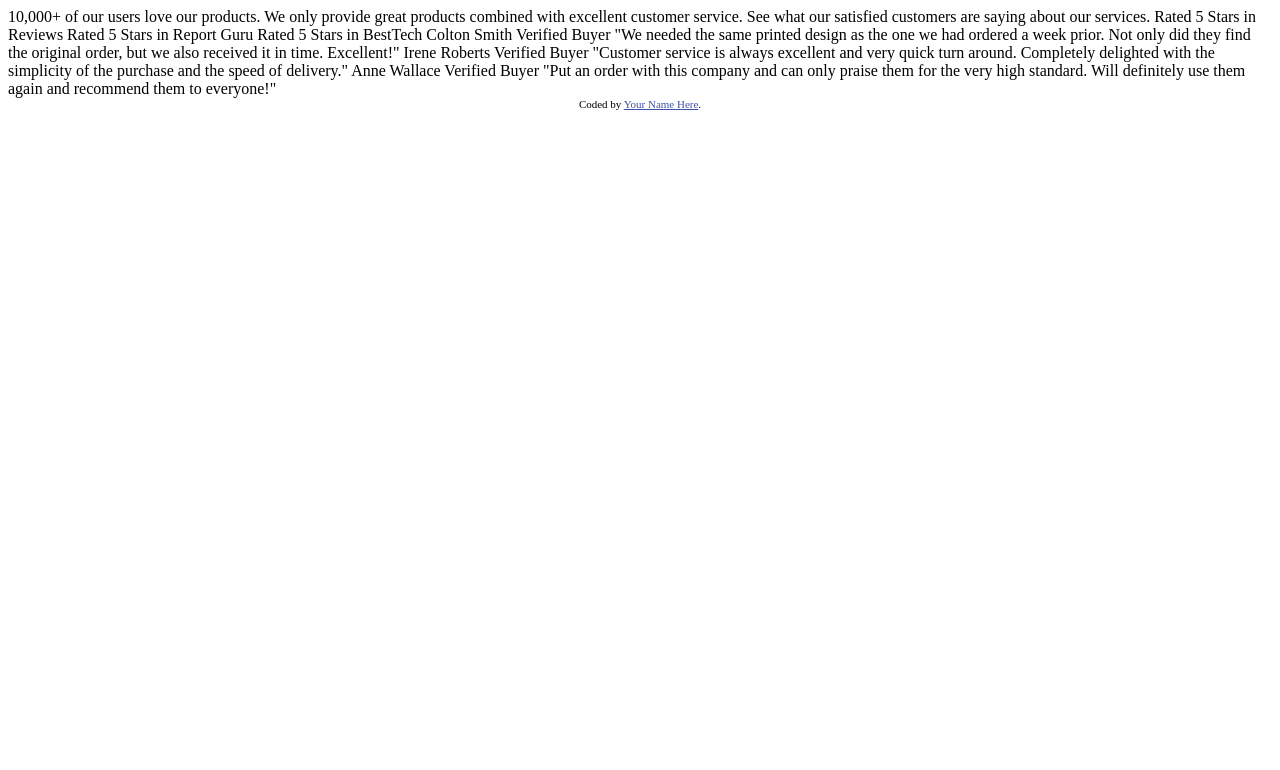
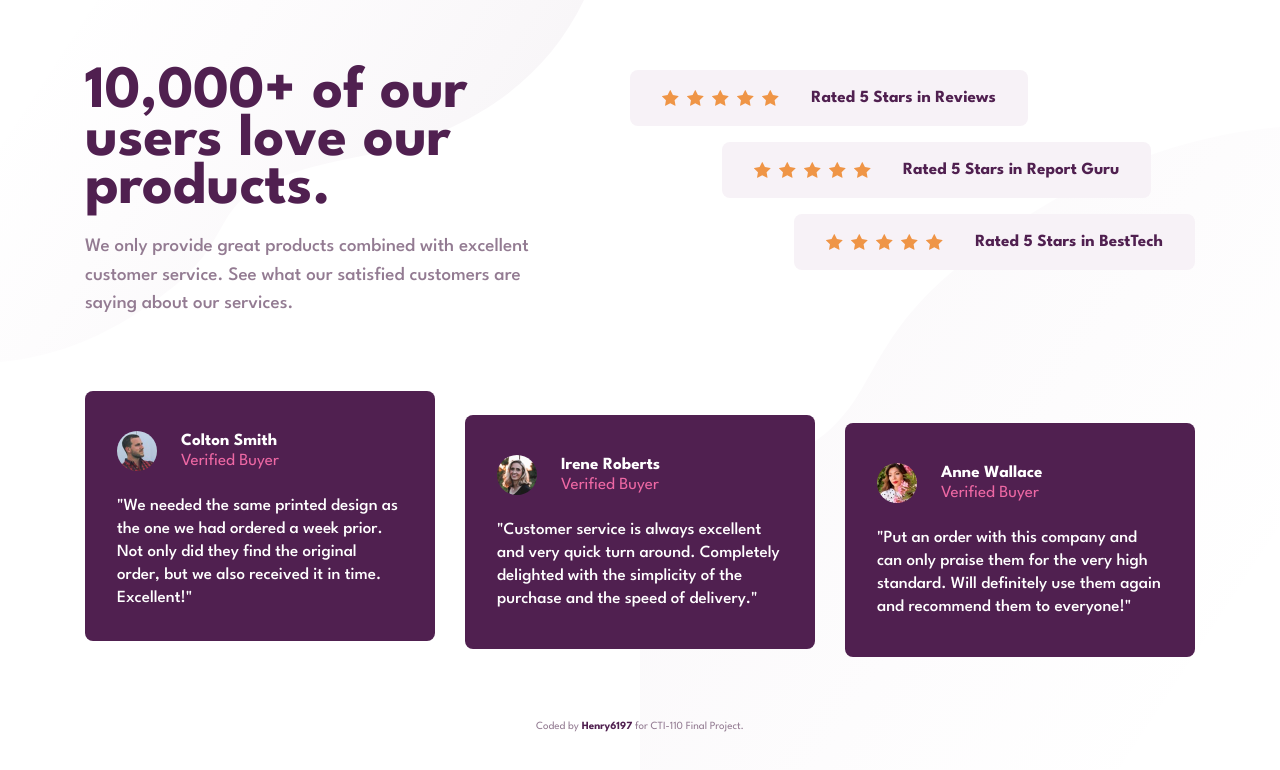
Before and after one commit to Henry6197/Short-CTI-110-FinalProject, a plain HTML site: page social-proof-section-master/social-proof-section-master/index.html in a window 1280 px wide. Drawn offline with Linux system fonts and the light colour scheme.

Commit message:
Final Project Day 1

```diff
--- a/social-proof-section-master/social-proof-section-master/index.html
+++ b/social-proof-section-master/social-proof-section-master/index.html
@@ -3,7 +3,6 @@
   <head>
     <meta charset="UTF-8" />
     <meta name="viewport" content="width=device-width, initial-scale=1.0" />
-    <!-- displays site properly based on user's device -->
 
     <link
       rel="icon"
@@ -12,47 +11,107 @@
       href="./images/favicon-32x32.png"
     />
 
+    <!-- Google Fonts -->
+    <link rel="preconnect" href="https://fonts.googleapis.com">
+    <link rel="preconnect" href="https://fonts.gstatic.com" crossorigin>
+    <link href="https://fonts.googleapis.com/css2?family=League+Spartan:wght@400;500;700&display=swap" rel="stylesheet">
+
+    <!-- Custom CSS -->
+    <link rel="stylesheet" href="styles.css">
+
     <title>CTI-110 Final Project | Social proof section</title>
-
-    <!-- Feel free to remove these styles or customise in your own stylesheet 👍 -->
-    <style>
-      .attribution {
-        font-size: 11px;
-        text-align: center;
-      }
-      .attribution a {
-        color: hsl(228, 45%, 44%);
-      }
-    </style>
   </head>
   <body>
-    10,000+ of our users love our products.
+    <main class="container">
+      <!-- Header Section -->
+      <section class="header">
+        <div class="header-content">
+          <h1>10,000+ of our users love our products.</h1>
+          <p>We only provide great products combined with excellent customer service. See what our satisfied customers are saying about our services.</p>
+        </div>
 
-    We only provide great products combined with excellent customer service.
-    See what our satisfied customers are saying about our services.
+        <!-- Ratings Section -->
+        <div class="ratings">
+          <div class="rating-card rating-1">
+            <div class="stars">
+              <img src="./images/icon-star.svg" alt="star" aria-hidden="true">
+              <img src="./images/icon-star.svg" alt="star" aria-hidden="true">
+              <img src="./images/icon-star.svg" alt="star" aria-hidden="true">
+              <img src="./images/icon-star.svg" alt="star" aria-hidden="true">
+              <img src="./images/icon-star.svg" alt="star" aria-hidden="true">
+            </div>
+            <p class="rating-text">Rated 5 Stars in Reviews</p>
+          </div>
 
-    Rated 5 Stars in Reviews
-    Rated 5 Stars in Report Guru
-    Rated 5 Stars in BestTech
+          <div class="rating-card rating-2">
+            <div class="stars">
+              <img src="./images/icon-star.svg" alt="star" aria-hidden="true">
+              <img src="./images/icon-star.svg" alt="star" aria-hidden="true">
+              <img src="./images/icon-star.svg" alt="star" aria-hidden="true">
+              <img src="./images/icon-star.svg" alt="star" aria-hidden="true">
+              <img src="./images/icon-star.svg" alt="star" aria-hidden="true">
+            </div>
+            <p class="rating-text">Rated 5 Stars in Report Guru</p>
+          </div>
 
-    Colton Smith
-    Verified Buyer
-    "We needed the same printed design as the one we had ordered a week prior.
-    Not only did they find the original order, but we also received it in time.
-    Excellent!"
+          <div class="rating-card rating-3">
+            <div class="stars">
+              <img src="./images/icon-star.svg" alt="star" aria-hidden="true">
+              <img src="./images/icon-star.svg" alt="star" aria-hidden="true">
+              <img src="./images/icon-star.svg" alt="star" aria-hidden="true">
+              <img src="./images/icon-star.svg" alt="star" aria-hidden="true">
+              <img src="./images/icon-star.svg" alt="star" aria-hidden="true">
+            </div>
+            <p class="rating-text">Rated 5 Stars in BestTech</p>
+          </div>
+        </div>
+      </section>
 
-    Irene Roberts
-    Verified Buyer
-    "Customer service is always excellent and very quick turn around. Completely
-    delighted with the simplicity of the purchase and the speed of delivery."
+      <!-- Testimonials Section -->
+      <section class="testimonials">
+        <article class="testimonial-card card-1">
+          <div class="testimonial-header">
+            <img src="./images/image-colton.jpg" alt="Colton Smith" class="testimonial-img">
+            <div class="testimonial-info">
+              <h2 class="testimonial-name">Colton Smith</h2>
+              <p class="testimonial-status">Verified Buyer</p>
+            </div>
+          </div>
+          <blockquote class="testimonial-quote">
+            "We needed the same printed design as the one we had ordered a week prior. Not only did they find the original order, but we also received it in time. Excellent!"
+          </blockquote>
+        </article>
 
-    Anne Wallace
-    Verified Buyer
-    "Put an order with this company and can only praise them for the very high
-    standard. Will definitely use them again and recommend them to everyone!"
+        <article class="testimonial-card card-2">
+          <div class="testimonial-header">
+            <img src="./images/image-irene.jpg" alt="Irene Roberts" class="testimonial-img">
+            <div class="testimonial-info">
+              <h2 class="testimonial-name">Irene Roberts</h2>
+              <p class="testimonial-status">Verified Buyer</p>
+            </div>
+          </div>
+          <blockquote class="testimonial-quote">
+            "Customer service is always excellent and very quick turn around. Completely delighted with the simplicity of the purchase and the speed of delivery."
+          </blockquote>
+        </article>
 
-    <div class="attribution">
-      Coded by <a href="#">Your Name Here</a>.
-    </div>
+        <article class="testimonial-card card-3">
+          <div class="testimonial-header">
+            <img src="./images/image-anne.jpg" alt="Anne Wallace" class="testimonial-img">
+            <div class="testimonial-info">
+              <h2 class="testimonial-name">Anne Wallace</h2>
+              <p class="testimonial-status">Verified Buyer</p>
+            </div>
+          </div>
+          <blockquote class="testimonial-quote">
+            "Put an order with this company and can only praise them for the very high standard. Will definitely use them again and recommend them to everyone!"
+          </blockquote>
+        </article>
+      </section>
+    </main>
+
+    <footer class="attribution">
+      Coded by <a href="https://github.com/Henry6197">Henry6197</a> for CTI-110 Final Project.
+    </footer>
   </body>
 </html>
--- /dev/null
+++ b/social-proof-section-master/social-proof-section-master/styles.css
@@ -0,0 +1,339 @@
+/* ==================== */
+/* CSS Reset & Variables */
+/* ==================== */
+
+* {
+  margin: 0;
+  padding: 0;
+  box-sizing: border-box;
+}
+
+:root {
+  /* Primary Colors */
+  --very-dark-magenta: hsl(300, 43%, 22%);
+  --soft-pink: hsl(333, 80%, 67%);
+
+  /* Neutral Colors */
+  --dark-grayish-magenta: hsl(303, 10%, 53%);
+  --light-grayish-magenta: hsl(300, 24%, 96%);
+  --white: hsl(0, 0%, 100%);
+
+  /* Typography */
+  --font-family: 'League Spartan', sans-serif;
+  --font-size-base: 15px;
+}
+
+/* ==================== */
+/* Base Styles */
+/* ==================== */
+
+body {
+  font-family: var(--font-family);
+  font-size: var(--font-size-base);
+  background-color: var(--white);
+  min-height: 100vh;
+  display: flex;
+  flex-direction: column;
+  justify-content: center;
+  align-items: center;
+  padding: 5rem 1.5rem;
+  position: relative;
+  overflow-x: hidden;
+}
+
+/* Background patterns */
+body::before {
+  content: '';
+  position: absolute;
+  top: 0;
+  left: 0;
+  width: 100%;
+  height: 50%;
+  background-image: url('./images/bg-pattern-top-mobile.svg');
+  background-repeat: no-repeat;
+  background-position: top left;
+  z-index: -1;
+}
+
+body::after {
+  content: '';
+  position: absolute;
+  bottom: 0;
+  right: 0;
+  width: 100%;
+  height: 50%;
+  background-image: url('./images/bg-pattern-bottom-mobile.svg');
+  background-repeat: no-repeat;
+  background-position: bottom right;
+  z-index: -1;
+}
+
+/* ==================== */
+/* Layout Container */
+/* ==================== */
+
+.container {
+  max-width: 1110px;
+  width: 100%;
+  margin: 0 auto;
+}
+
+/* ==================== */
+/* Header Section */
+/* ==================== */
+
+.header {
+  text-align: center;
+  margin-bottom: 3rem;
+}
+
+.header-content {
+  margin-bottom: 2.5rem;
+}
+
+.header-content h1 {
+  color: var(--very-dark-magenta);
+  font-size: 2.5rem;
+  font-weight: 700;
+  line-height: 0.8;
+  margin-bottom: 1.5rem;
+  padding: 0 1rem;
+}
+
+.header-content p {
+  color: var(--dark-grayish-magenta);
+  font-size: 1.125rem;
+  font-weight: 500;
+  line-height: 1.5;
+  padding: 0 0.5rem;
+}
+
+/* ==================== */
+/* Ratings Section */
+/* ==================== */
+
+.ratings {
+  display: flex;
+  flex-direction: column;
+  gap: 1rem;
+  margin-bottom: 3rem;
+}
+
+.rating-card {
+  background-color: var(--light-grayish-magenta);
+  border-radius: 8px;
+  padding: 1rem;
+  display: flex;
+  flex-direction: column;
+  align-items: center;
+  gap: 0.75rem;
+}
+
+.stars {
+  display: flex;
+  gap: 0.5rem;
+}
+
+.stars img {
+  width: 17px;
+  height: 16px;
+}
+
+.rating-text {
+  color: var(--very-dark-magenta);
+  font-weight: 700;
+  font-size: 1.0625rem;
+}
+
+/* ==================== */
+/* Testimonials Section */
+/* ==================== */
+
+.testimonials {
+  display: flex;
+  flex-direction: column;
+  gap: 1rem;
+  margin-bottom: 2rem;
+}
+
+.testimonial-card {
+  background-color: var(--very-dark-magenta);
+  border-radius: 8px;
+  padding: 2.5rem 2rem 2rem;
+  color: var(--white);
+}
+
+.testimonial-header {
+  display: flex;
+  align-items: center;
+  gap: 1.5rem;
+  margin-bottom: 1.5rem;
+}
+
+.testimonial-img {
+  width: 40px;
+  height: 40px;
+  border-radius: 50%;
+}
+
+.testimonial-name {
+  font-size: 1.0625rem;
+  font-weight: 700;
+  margin-bottom: 0.25rem;
+}
+
+.testimonial-status {
+  color: var(--soft-pink);
+  font-size: 1.0625rem;
+  font-weight: 400;
+}
+
+.testimonial-quote {
+  font-size: 1.0625rem;
+  font-weight: 500;
+  line-height: 1.4;
+  quotes: none;
+}
+
+/* ==================== */
+/* Attribution Footer */
+/* ==================== */
+
+.attribution {
+  font-size: 11px;
+  text-align: center;
+  margin-top: 2rem;
+  color: var(--dark-grayish-magenta);
+}
+
+.attribution a {
+  color: var(--very-dark-magenta);
+  text-decoration: none;
+  font-weight: 700;
+}
+
+.attribution a:hover {
+  color: var(--soft-pink);
+}
+
+/* ==================== */
+/* Desktop Styles */
+/* ==================== */
+
+@media screen and (min-width: 768px) {
+  body {
+    padding: 7rem 2rem;
+  }
+
+  /* Desktop background patterns */
+  body::before {
+    background-image: url('./images/bg-pattern-top-desktop.svg');
+    width: 50%;
+    height: 100%;
+  }
+
+  body::after {
+    background-image: url('./images/bg-pattern-bottom-desktop.svg');
+    width: 50%;
+    height: 100%;
+  }
+
+  /* Header Section - Desktop */
+  .header {
+    display: grid;
+    grid-template-columns: 1fr 1.1fr;
+    gap: 2rem;
+    align-items: center;
+    text-align: left;
+    margin-bottom: 4.5rem;
+  }
+
+  .header-content {
+    margin-bottom: 0;
+  }
+
+  .header-content h1 {
+    font-size: 3.5rem;
+    padding: 0;
+    margin-bottom: 1.25rem;
+    max-width: 445px;
+  }
+
+  .header-content p {
+    font-size: 1.1875rem;
+    padding: 0;
+    max-width: 445px;
+  }
+
+  /* Ratings Section - Desktop */
+  .ratings {
+    justify-content: center;
+    gap: 1rem;
+  }
+
+  .rating-card {
+    flex-direction: row;
+    justify-content: flex-start;
+    padding: 1.25rem 2rem;
+    max-width: 445px;
+    gap: 2rem;
+  }
+
+  /* Staggered rating cards */
+  .rating-1 {
+    align-self: flex-start;
+  }
+
+  .rating-2 {
+    align-self: center;
+    margin-left: 3rem;
+  }
+
+  .rating-3 {
+    align-self: flex-end;
+    margin-left: 6rem;
+  }
+
+  /* Testimonials Section - Desktop */
+  .testimonials {
+    flex-direction: row;
+    gap: 1.875rem;
+    align-items: flex-start;
+  }
+
+  .testimonial-card {
+    flex: 1;
+    min-height: 234px;
+  }
+
+  /* Staggered testimonial cards */
+  .card-1 {
+    align-self: flex-start;
+  }
+
+  .card-2 {
+    align-self: center;
+    margin-top: 1rem;
+  }
+
+  .card-3 {
+    align-self: flex-end;
+    margin-top: 2rem;
+  }
+
+  .testimonial-quote {
+    font-size: 1.0625rem;
+    line-height: 1.35;
+  }
+}
+
+/* Large Desktop optimization */
+@media screen and (min-width: 1200px) {
+  body {
+    padding: 0 2rem;
+  }
+
+  .header-content h1 {
+    font-size: 3.75rem;
+  }
+}
```
Also changed, not shown: 1 other file.
